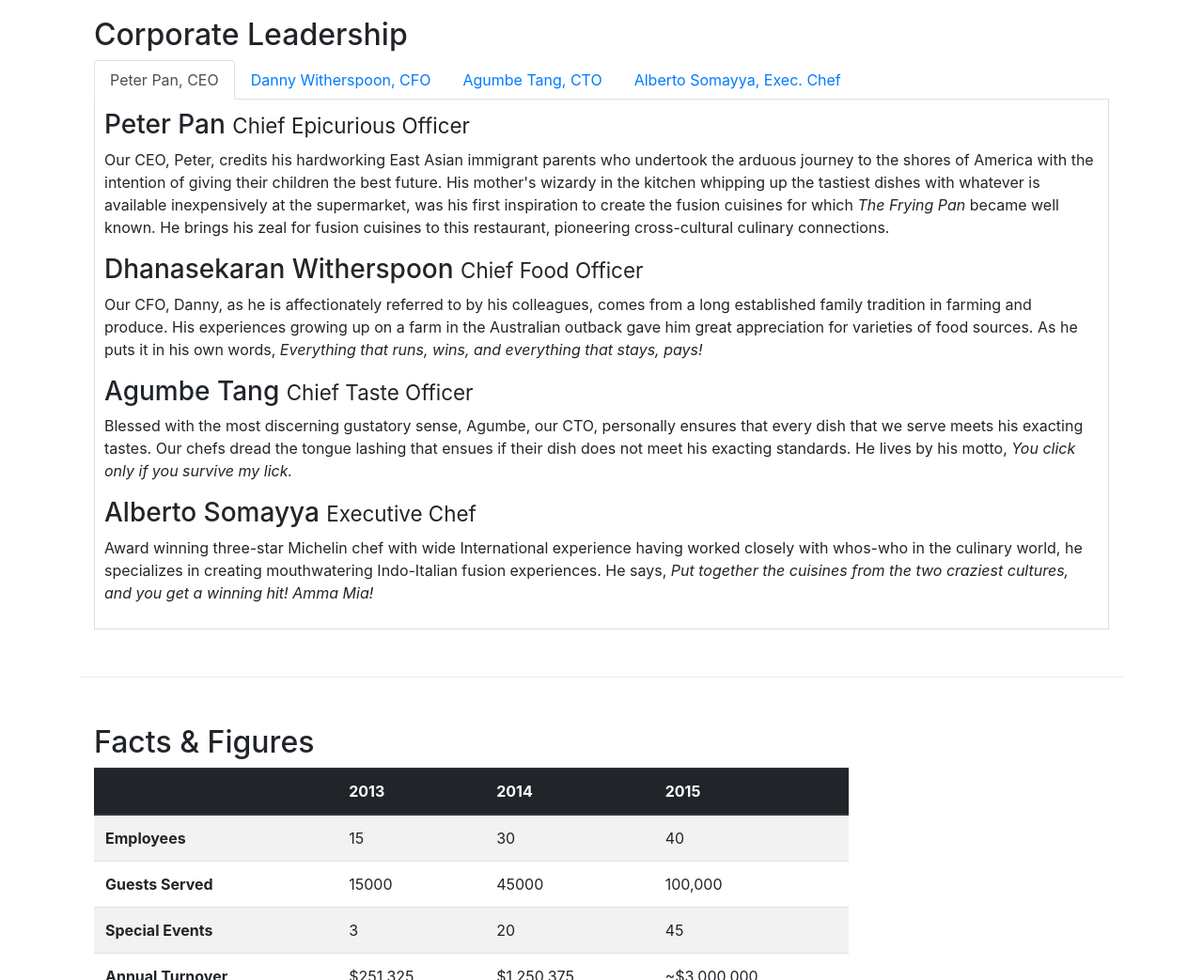
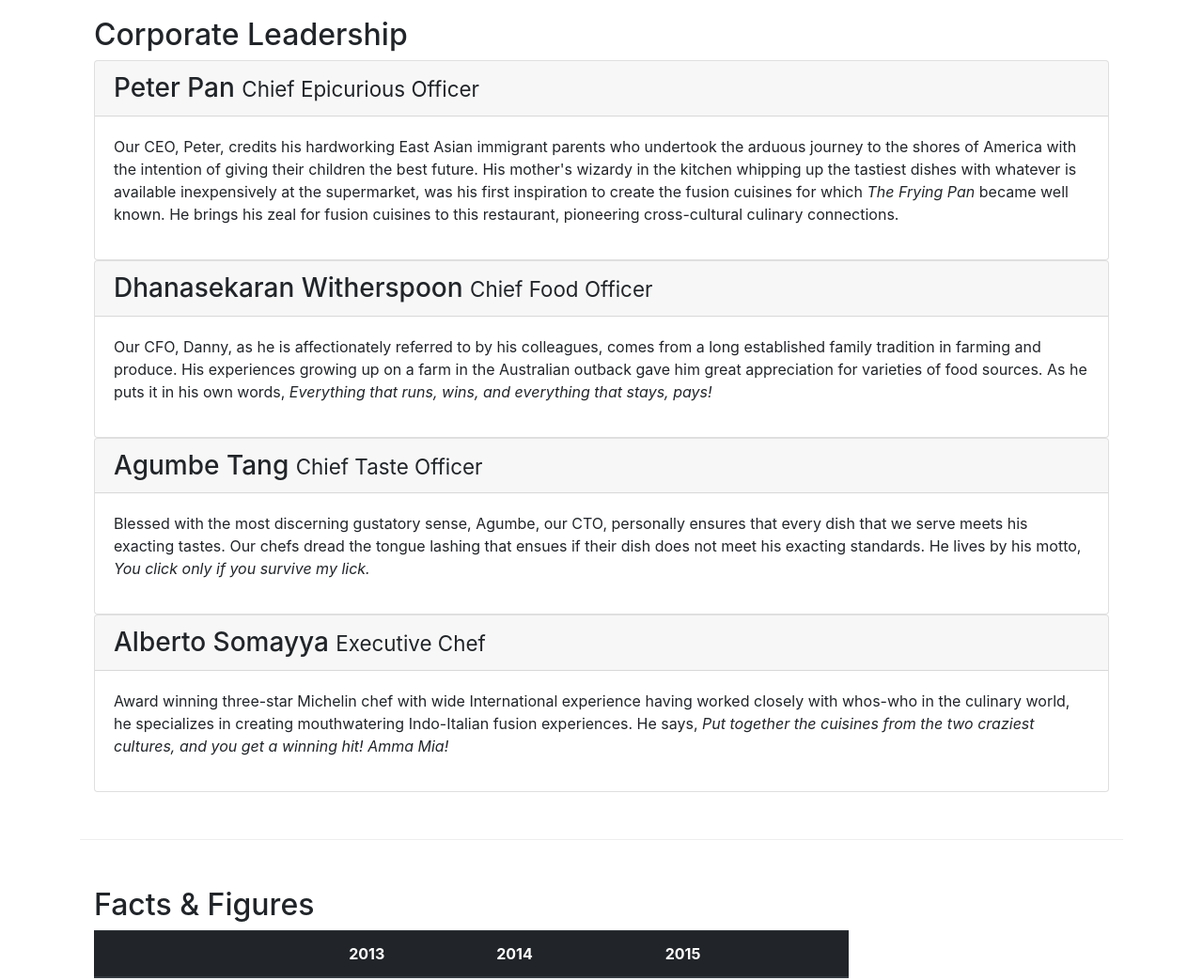
Before and after one commit to JhonTech/bootstrap_curso, a website: page aboutus.html in a window 1280 px wide. Shown: the part 980-2023 px from the top of the page at 94% size. Drawn offline with nearby package versions, Linux system fonts and the light colour scheme.

Commit message:
acoordion

```diff
--- a/aboutus.html
+++ b/aboutus.html
@@ -96,40 +96,68 @@
         <div class="row row-content">
             <div class="col-12  col-md-12">
                 <h2>Corporate Leadership</h2>
-                <ul class="nav nav-tabs">
-                    <li class="nav-item">
-                      <a class="nav-link active" href="#peter"
-                        role="tab" data-toggle="tab">Peter Pan, CEO</a>
-                    </li>
-                    <li class="nav-item">
-                      <a class="nav-link" href="#danny" role="tab"
-                        data-toggle="tab">Danny Witherspoon, CFO</a>
-                    </li>
-                    <li class="nav-item">
-                      <a class="nav-link" href="#agumbe"role="tab"
-                        data-toggle="tab">Agumbe Tang, CTO</a>
-                    </li>
-                    <li class="nav-item">
-                      <a class="nav-link" href="#alberto" role="tab"
-                        data-toggle="tab">Alberto Somayya, Exec. Chef</a>
-                    </li>
-                </ul>
-                <div class="tab-content">
-                    <div role="tabpanel" class="tab-pane fade show active" id="peter">
-                        <h3>Peter Pan <small>Chief Epicurious Officer</small></h3>
-                        <p class="d-none d-sm-block">Our CEO, Peter, credits his hardworking East Asian immigrant parents who undertook the arduous journey to the shores of America with the intention of giving their children the best future. His mother's wizardy in the kitchen whipping up the tastiest dishes with whatever is available inexpensively at the supermarket, was his first inspiration to create the fusion cuisines for which <em>The Frying Pan</em> became well known. He brings his zeal for fusion cuisines to this restaurant, pioneering cross-cultural culinary connections.</p>
+
+                <div id="accordion">
+                    <div class="card">
+                        <div class="card-header" role="tab" id="peterhead">
+                        <h3 class="mb-0">
+                            <a data-toggle="collapse" data-target="#peter">
+                                Peter Pan <small>Chief Epicurious Officer</small>
+                            </a>
+                        </h3>
+                        </div>
+                        <div class="collapse show" id="peter" data-parent="#accordion">
+                            <div class="card-body">
+                                <p class="d-none d-sm-block">
+                                    Our CEO, Peter, credits his hardworking East Asian immigrant parents who undertook the arduous journey to the shores of America with the intention of giving their children the best future. His mother's wizardy in the kitchen whipping up the tastiest dishes with whatever is available inexpensively at the supermarket, was his first inspiration to create the fusion cuisines for which <em>The Frying Pan</em> became well known. He brings his zeal for fusion cuisines to this restaurant, pioneering cross-cultural culinary connections.
+                                </p>
+                            </div>
+                        </div>
                     </div>
-                    <div role="tabpanel" class="tab-pane fade show active" id="danny">
-                        <h3>Dhanasekaran Witherspoon <small>Chief Food Officer</small></h3>
-                        <p class="d-none d-sm-block">Our CFO, Danny, as he is affectionately referred to by his colleagues, comes from a long established family tradition in farming and produce. His experiences growing up on a farm in the Australian outback gave him great appreciation for varieties of food sources. As he puts it in his own words, <em>Everything that runs, wins, and everything that stays, pays!</em></p>
+
+                    <div class="card">
+                        <div class="card-header" role="tab" id="dannyhead">
+                        <h3 class="mb-0">
+                            <a data-toggle="collapse" data-target="#danny">
+                                Dhanasekaran Witherspoon <small>Chief Food Officer</small>
+                            </a>
+                        </h3>
+                        </div>
+                        <div class="collapse show" id="danny" data-parent="#accordion">
+                            <div class="card-body">
+                                <p class="d-none d-sm-block">Our CFO, Danny, as he is affectionately referred to by his colleagues, comes from a long established family tradition in farming and produce. His experiences growing up on a farm in the Australian outback gave him great appreciation for varieties of food sources. As he puts it in his own words, <em>Everything that runs, wins, and everything that stays, pays!</em></p>
+                            </div>
+                        </div>
                     </div>
-                    <div role="tabpanel" class="tab-pane fade show active" id="agumbe">
-                        <h3>Agumbe Tang <small>Chief Taste Officer</small></h3>
-                        <p class="d-none d-sm-block">Blessed with the most discerning gustatory sense, Agumbe, our CTO, personally ensures that every dish that we serve meets his exacting tastes. Our chefs dread the tongue lashing that ensues if their dish does not meet his exacting standards. He lives by his motto, <em>You click only if you survive my lick.</em></p>
+
+                    <div class="card">
+                        <div class="card-header" role="tab" id="agumbehead">
+                        <h3 class="mb-0">
+                            <a data-toggle="collapse" data-target="#agumbe">
+                                Agumbe Tang <small>Chief Taste Officer</small>
+                            </a>
+                        </h3>
+                        </div>
+                        <div class="collapse show" id="agumbe" data-parent="#accordion">
+                            <div class="card-body">
+                                <p class="d-none d-sm-block">Blessed with the most discerning gustatory sense, Agumbe, our CTO, personally ensures that every dish that we serve meets his exacting tastes. Our chefs dread the tongue lashing that ensues if their dish does not meet his exacting standards. He lives by his motto, <em>You click only if you survive my lick.</em></p>
+                            </div>
+                        </div>
                     </div>
-                    <div role="tabpanel" class="tab-pane fade show active" id="alberto">
-                        <h3>Alberto Somayya <small>Executive Chef</small></h3>
-                        <p class="d-none d-sm-block">Award winning three-star Michelin chef with wide International experience having worked closely with whos-who in the culinary world, he specializes in creating mouthwatering Indo-Italian fusion experiences. He says, <em>Put together the cuisines from the two craziest cultures, and you get a winning hit! Amma Mia!</em></p>
+
+                    <div class="card">
+                        <div class="card-header" role="tab" id="albertohead">
+                        <h3 class="mb-0">
+                            <a data-toggle="collapse" data-target="#alberto">
+                                Alberto Somayya <small>Executive Chef</small>
+                            </a>
+                        </h3>
+                        </div>
+                        <div class="collapse show" id="alberto" data-parent="#accordion">
+                            <div class="card-body">
+                                <p class="d-none d-sm-block">Award winning three-star Michelin chef with wide International experience having worked closely with whos-who in the culinary world, he specializes in creating mouthwatering Indo-Italian fusion experiences. He says, <em>Put together the cuisines from the two craziest cultures, and you get a winning hit! Amma Mia!</em></p>
+                            </div>
+                        </div>
                     </div>
                 </div>
             </div>
```
